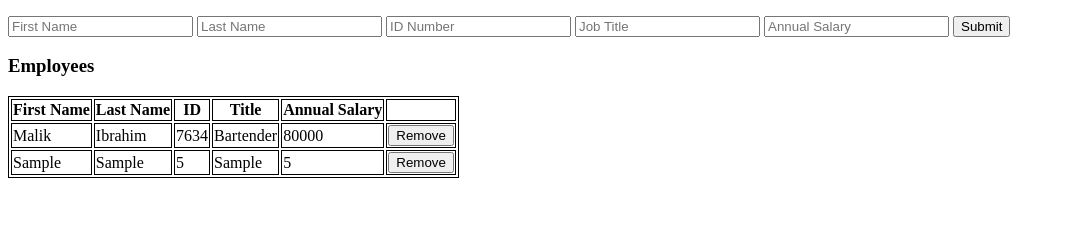
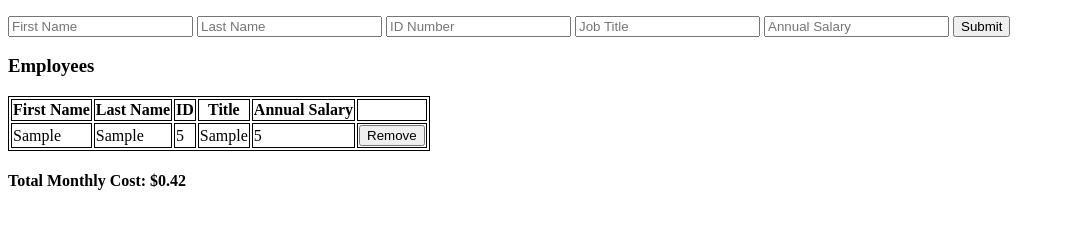
Before and after one commit to ibrah100/jquery-salary-calculator, a plain HTML site: page index.html in a window 1280 px wide. Both pictures are taken after typing "Sample", "Sample", "5", "Sample", "5" into the empty fields and a click on the button "Submit". Shown: the part 105-334 px from the top of the page, without its empty margins (0-1065 px from the left). Drawn offline with Linux system fonts and the light colour scheme.

Commit message:
finished everything but remove buttons

```diff
--- a/index.html
+++ b/index.html
@@ -41,6 +41,8 @@
 
             </tbody>
         </table>
+
+        <h4>Total Monthly Cost: $<span id="totalMonthly"></span></h4>
     </div>
 </body>
 </html>
--- a/script.js
+++ b/script.js
@@ -1,22 +1,18 @@
-let employees = [
-    {
-        first: 'Malik',
-        last: 'Ibrahim',
-        id: '7634',
-        title: 'Bartender',
-        salary: '80000'
-    }
-];
+let employees = [];
 
 $(document).ready(onReady);
 
+// jQuery ready function
 function onReady() {
     render();
     $('body').on('click', "#submitButton", submitEmp);
+    $('body').on('click', ".removeButton", deleteEmp);
 }
 
+// function for submitting a new employee to table
 function submitEmp() {
 
+    // setting inputs to new values in the employees array
     let newFirst = $('#empFirstName').val();
     let newLast = $('#empLastName').val();
     let newNumber = $('#idNumber').val();
@@ -33,6 +29,7 @@ function submitEmp() {
 
     employees.push(newEmployee);
     render();
+    calculateMonthlyCost();
 
     // clear input fields
     $('#empFirstName').val('');
@@ -41,9 +38,51 @@ function submitEmp() {
     $('#jobTitle').val('');
     $('#annualSalary').val('');
 
+    // after employee is added, added employee monthly salary to total monthly cost
+
+
+}
+
+// function to calculate total monthly cost
+function calculateMonthlyCost(){
+    let sum = 0;
+
+    // for loop to iterate through employee array and adding up annual salary with each iteration
+    for(let i = 0; i < employees.length; i++){
+        sum += Number(employees[i].salary);
+    }
+
+    // turning total annual salary into monthly salary (just dividing by 12)
+    let monthlyCost = (sum / 12);
+
+    // getting total monthly cost and rounded to 2 decimal places to reflect money amount
+    monthlyCost = (Math.round(monthlyCost * 100) / 100).toFixed(2);
+
+    // placing total monthly cost into the DOM dynamically by targeting that span id
+    $('#totalMonthly').text(monthlyCost);
+
 }
 
 function deleteEmp() {
+    let buttonClicked = $(this);
+    let nameData = buttonClicked.siblings();
+    let nameText = nameData.text();
+
+    console.log(nameText);
+
+    let empToNotDelete = [];
+
+    for (let employee of employees) {
+        if (nameText !== employee.name) {
+            empToNotDelete.push(employee);
+        }
+    }
+
+    employees = empToNotDelete;
+
+    console.log(employees);
+
+    render();
 
 }
 
@@ -54,12 +93,12 @@ function render() {
     for (let i = 0; i < employees.length; i++) {
         $('#empData').append(`
             <tr>
-                <td>${employees[i].first}</td>
+                <td class="nameData">${employees[i].first}</td>
                 <td>${employees[i].last}</td>
                 <td>${employees[i].id}</td>
                 <td>${employees[i].title}</td>
                 <td>${employees[i].salary}</td>
-                <td><button class="removeButton"">Remove</button></td>
+                <td><button class="removeButton">Remove</button></td>
             </tr>
         `)
     }
```
